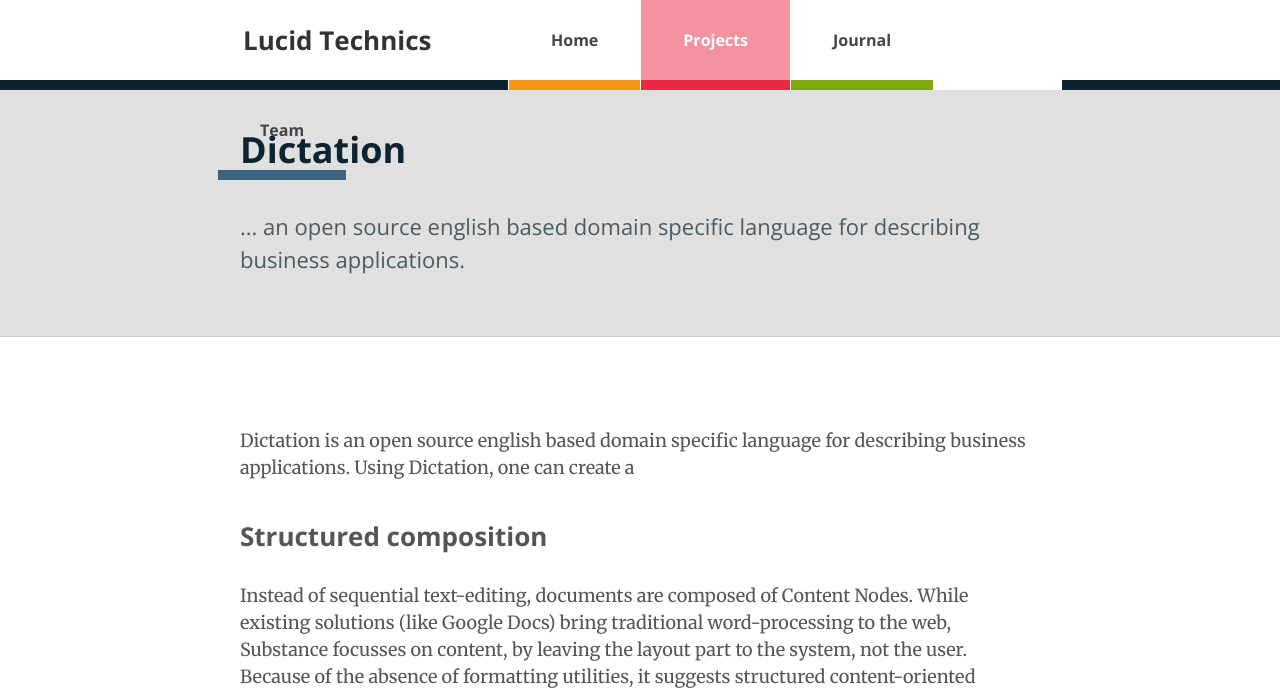
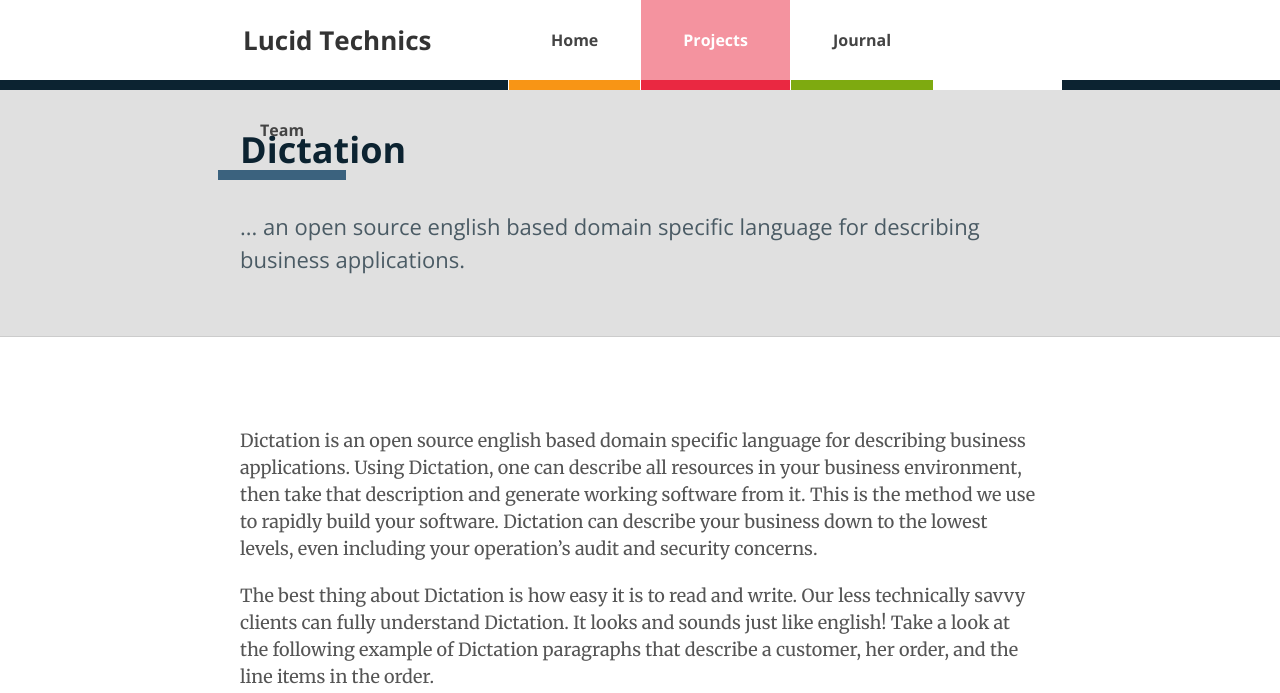
Before and after one commit to LucidTechnics/lucidtechnics.github.com, a Jekyll site: the page built from _posts/projects/0100-01-02-dictation.md, in a window 1280 px wide and 1400 px high. Shown: the top 693 px of the window. Built offline with Jekyll 4.4.1, drawn with Linux system fonts in a browser that asks for light colours; nearby versions of some CDN libraries; some of the changed text lies outside the part shown.

Commit message:
Updated _posts/projects/0100-01-02-dictation.md

```diff
--- a/_posts/projects/0100-01-02-dictation.md
+++ b/_posts/projects/0100-01-02-dictation.md
@@ -12,40 +12,26 @@
 published: true
 ---
 
-Dictation is an open source english based domain specific language for describing business applications.  Using Dictation, one can create
-a
+Dictation is an open source english based domain specific language for describing business applications.  Using Dictation, one can describe all resources in your business environment, then take that description and generate working software from it.  This is the method we use to rapidly build your software.  Dictation can describe your business down to the lowest levels, even including your operation's audit and security concerns.
 
-# Structured composition
+The best thing about Dictation is how easy it is to read and write. Our less technically savvy clients can fully understand Dictation.  It looks and sounds just like english!  Take a look at the following example of Dictation paragraphs that describe a customer, her order, and the line items in the order.
 
-Instead of sequential text-editing, documents are composed of Content Nodes. While existing solutions (like Google Docs) bring traditional word-processing to the web, Substance focusses on content, by leaving the layout part to the system, not the user. Because of the absence of formatting utilities, it suggests structured content-oriented writing.
+    A Customer
+    has a nick name
+    has a full name
+    has a date of birth which is type date
+    has a social security number which is sensitive
+    can be viewed or created or changed by a customer service representative
 
+    An Order
+    belongs to a Customer
+    has a description
+    can be viewed or created or changed by a customer service representative
 
-![](http://substance-assets.s3.amazonaws.com/29/0cff0d34004080f40be83968f81af2/editing.png)
+    An Order Line Item is audited --> this means you want to keep track of changes!
+    belongs to an Order
+    has a description
+    has a price which is a number
+    can be viewed or created or changed by a customer service representative
 
-Substance uses a uniform data format that allows Cross Media Publishing to arbitrary targets such as Print (PDF, LaTex), E-Book (ePub, Kindle) or integration with a website. Thus it's also fundamentally different from conventional Wiki Systems, that are based on Hypertext. Substance is Open Source, free to use and doesn't introduce vendor lock-ins.
-
-# Eventually consistent
-
-Most things in life are not perfect. That's also true for every document ever written or to be written. Substance supports a workflow that assumes documents will be consistent eventually. We claim that it's way easier to reach consistency if you publish early and provide an easy way for collaboration. Substance helps with implementing a peer-review process, with every reader being a peer.
-
-
-# Content is data
-
-Substance considers content as data, which allows for interesting things like semantic data analysis and novel visualizations. Imagine you can query documents like a database. With Substance you can.
-
-
-# Content Types
-
-New content node types should be supported through a plugin system. Applications using the editor require different content types. Examples for such plugins would be:
-
-- Chemical Structures
-- Formulas
-- Maps
-- Tables
-- Charts
-
-![](http://substance-assets.s3.amazonaws.com/62/583a4ca6c6a0bef0868fc8eb8402a7/mom.png)
-
-# Imitating paper
-
-Traditional digital formats have always tried to imitate paper. Think of footnotes and references that are listed at the bottom of the document. We're going to break with this tradition and introduce only general concepts that are relevant to digital content.
+After describing your business using Dictation requirements as shown above, we can then generate software that will support a fully function order taking application.
```
